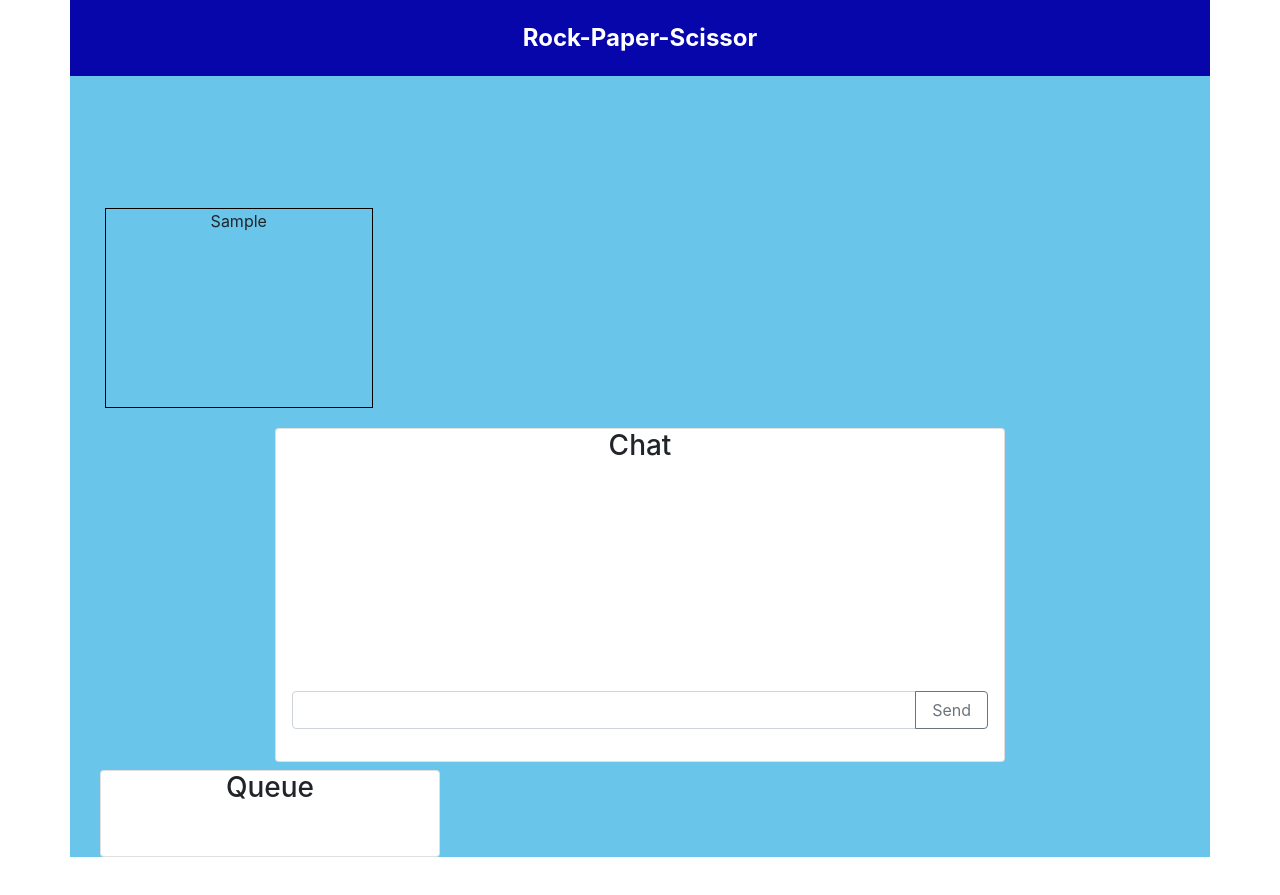
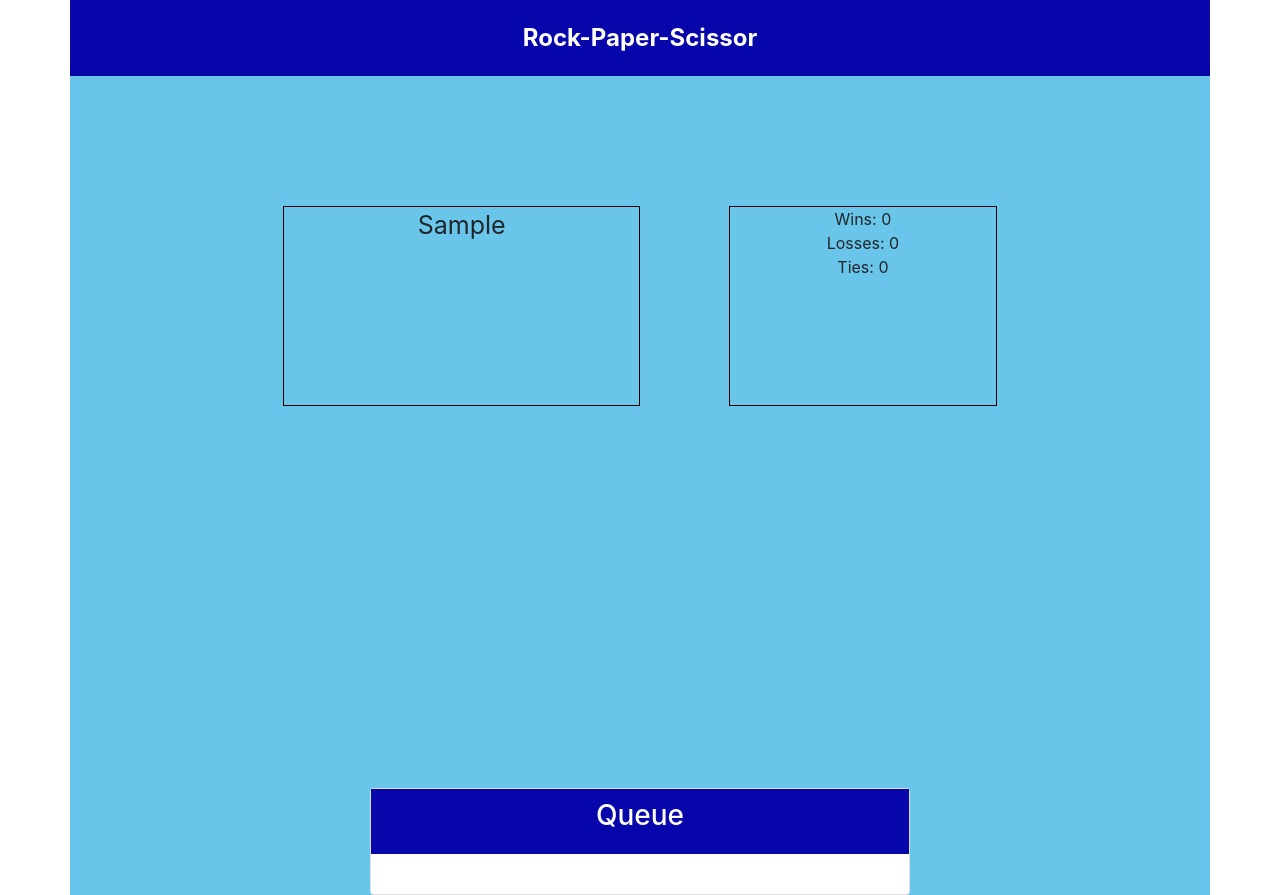
Before and after one commit to ajitas/Multi-RPS, a plain HTML site: page index.html in a window 1280 px wide. Both pictures are taken after typing "Sample" into the empty fields and a click on the button "Submit". Before the commit the page ends 857 px from the top, so only its background shows below. Drawn offline with nearby package versions, Linux system fonts and the light colour scheme; no server answers.

Commit message:
edited styling

```diff
--- a/assets/css/style.css
+++ b/assets/css/style.css
@@ -12,7 +12,7 @@
     color:white;
 }
 
-.box {
+.box, .score {
     border: 1px black solid;
     margin-top:20px;
     height:200px;
@@ -41,3 +41,28 @@
       font-size:20px;
       display:none;
   }
+
+  .card-heading{
+      background:rgb(6, 6, 170);
+      color:white;
+      padding-top:10px;
+      padding-bottom:10px;
+  }
+  .hide {
+      visibility:hidden;
+  }
+
+  .show{
+    visibility:visible;
+  }
+
+  .btn-option {
+      background:rgb(6, 6, 170);
+      color:white;
+      box-shadow: 3px 3px 5px white;
+      margin-top:20px;
+  }
+
+  #player1-name {
+      font-size:25px;
+  }
--- a/assets/javascript/app.js
+++ b/assets/javascript/app.js
@@ -28,6 +28,8 @@ $(function(){
         playerName = $("#player-name").val().trim();
         $("#name-input-row").hide();
         $("#welcome-message").show();
+        $(".boxes").addClass("show");
+        $(".queuebox").addClass("show");
         $("#player1-name").text(playerName);
 
         var connect = connectionsRef.push({playername: playerName});
@@ -51,7 +53,8 @@ $(function(){
             database.ref("/players/" + playerSpot).set({
                 choice: "none",
             })
-            $("#welcome-message").html("Play...");
+            $("#welcome-message").html(playerName+", Make a choice...");
+            $(".chatbox").addClass("show");
             showRPS();
         }
         else{
@@ -152,7 +155,7 @@ $(function(){
 
         $("#player1-choice").empty();
         $("#player1-choice").append(choices);
-        $("#welcome-message").text("Play...");
+        $("#welcome-message").text(playerName+", Make a choice...");
 
     }
 
--- a/index.html
+++ b/index.html
@@ -37,39 +37,32 @@
                 </div>
                 <div class="col-md-4"></div>
         </div>
-        <div class="row" id="welcome-message-row">
-                <div class="col-md-4"></div>
-                <div class="col-md-4" id="welcome-message-player1">
-                </div>
-                <div class="col-md-4"></div>
-        </div>
-        <div class="row" id="welcome-message-row">
-                <div class="col-md-4"></div>
-                <div class="col-md-4" id="welcome-message-player2">
-                </div>
-                <div class="col-md-4"></div>
-        </div>
-        <div class="row boxes">
-            <div class="col-md-3 box player" id="player1">
+        <div class="row boxes hide">
+            <div class="col-md-2"></div>
+            <div class="col-md-4 box player" id="player1">
                 <div class="row">
                     <div class="col-md-12" id ="player1-name">Waiting for Player</div>
                 </div>
                 <div class="row">
                     <div class="col-md-12" id="player1-choice"></div>
                 </div>
+            </div>
+            <div class="col-md-1"></div>
+            <div class="col-md-3 score">
                 <div class="row">
-                    <div class="col-md-12" id="player1-wins"></div>
+                    <div class="col-md-12" id="player1-wins">Wins: 0</div>
                 </div>
                 <div class="row">
-                    <div class="col-md-12" id="player1-losses"></div>
+                    <div class="col-md-12" id="player1-losses">Losses: 0</div>
                 </div>
                 <div class="row">
-                    <div class="col-md-12" id="player1-ties"></div>
+                    <div class="col-md-12" id="player1-ties">Ties: 0</div>
                 </div>
             </div>
-            <div class="col-md-1"></div>
+            <div class="col-md-2"></div>
+
         </div>
-        <div class="row chatbox">
+        <div class="row chatbox hide">
             <div class="col-md-2"></div>
             <div class="col-md-8 chatrow">
                 <div class="card">
@@ -89,15 +82,19 @@
             </div>
             <div class="col-md-2"></div>
         </div>
-        <div class="col-md-4">
-            <div class="card mt-2">
-                <div class="card-heading">
-                    <h3 class="card-title">Queue</h3>
-                </div>
-                <div class="card-body" id="queue">
+        <div class="row queuebox hide">
+            <div class="col-md-3"></div>
+            <div class="col-md-6">
+                <div class="card mt-2">
+                    <div class="card-heading">
+                        <h3 class="card-title">Queue</h3>
+                    </div>
+                    <div class="card-body" id="queue">
 
+                    </div>
                 </div>
             </div>
+            <div class="col-md-3"></div>
         </div>
     </div>
 
```
